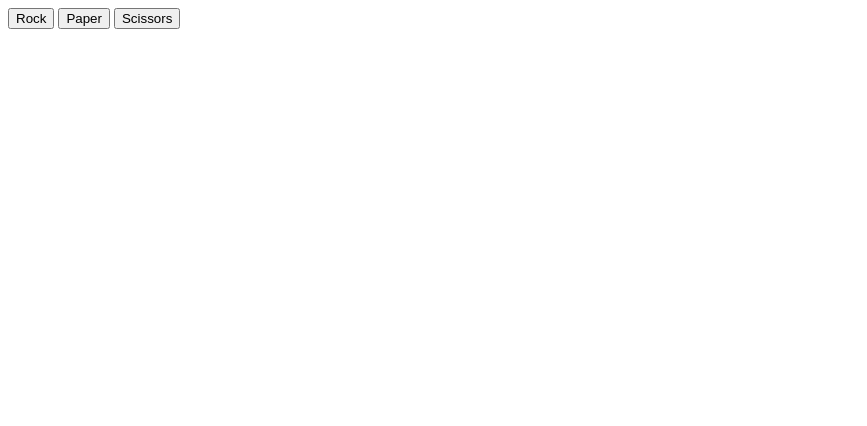
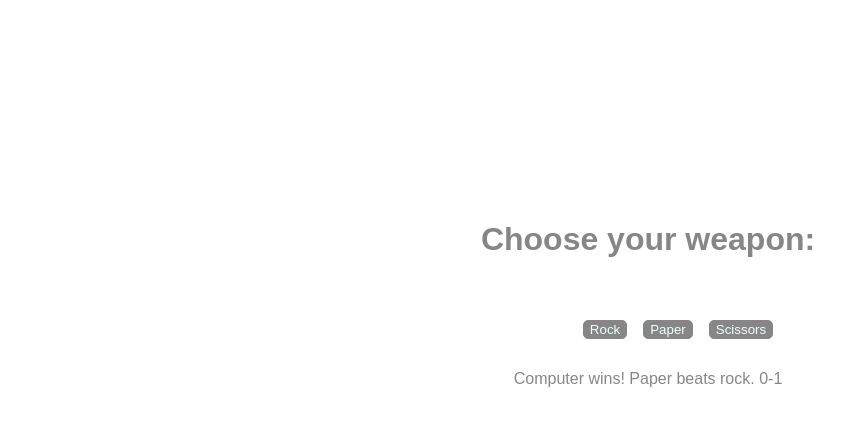
Before and after one commit to lighthenry/rock-paper-scissors, a plain HTML site: page index.html in a window 1280 px wide. Both pictures are taken after a click on the button "Rock". Shown: the whole page, without its empty margins (0-867 px from the left). Drawn offline with Linux system fonts and the light colour scheme.

Commit message:
Win messages added and scoreboard added.

```diff
--- a/index.html
+++ b/index.html
@@ -6,11 +6,14 @@
     </head>
 
     <body>
+        <h1>Choose your weapon:</h1>
         <div class="buttonsyeh">
             <button class="btn rock">Rock</button>
             <button class="btn paper">Paper</button>
             <button class="btn scissors">Scissors</button>
         </div>
+        <div class="result">PLAY</div>
+        <div class="score"></div>
         <script src="resources/JavaScript/main.js"></script>
     </body>
 </html>
--- a/resources/JavaScript/main.js
+++ b/resources/JavaScript/main.js
@@ -13,38 +13,45 @@ let computerPlay = () => {
     }
 }
 
+let playerScore = 0;
+let computerScore = 0;
 
 let gameSingle = (playerSelection, x) => {
     if (playerSelection.toLowerCase()==="rock" && x==="scissors") {
+        playerScore ++;
         return "You win! Rock beats scissors";
     } else if (playerSelection.toLowerCase()==="paper" && x==="rock") {
+        playerScore ++;
         return "You win! Paper beats rock.";
     } else if (playerSelection.toLowerCase()==="scissors" && x==="paper") {
+        playerScore ++;
         return "You win! Scissors beats paper";
     } else if (x==="rock" && playerSelection.toLowerCase()==="scissors") {
+        computerScore ++;
         return "Computer win! Rock beats scissors";
     } else if (x==="paper" && playerSelection.toLowerCase()==="rock") {
+        computerScore ++;
         return "Computer wins! Paper beats rock.";
     } else if (x==="scissors" && playerSelection.toLowerCase()==="paper") {
+        computerScore ++;
         return "Computer wins! Scissors beats paper";
     } else {
         return "DRAW."
     }
 }
 
-
 document.body.addEventListener("click", event => {
+    const p = document.querySelector(".result");
     let y = computerPlay();
     if (event.target.textContent == "Paper") {
-        console.log(gameSingle("Paper", y));
+        p.textContent = gameSingle("Paper",y) + "\n" + playerScore + "-" + computerScore;
     }
 
     if (event.target.textContent == "Rock") {
-        console.log(gameSingle("Rock", y));
+        p.textContent = gameSingle("Rock",y) + "\n" + playerScore + "-" + computerScore;
     }
 
     if (event.target.textContent == "Scissors") {
-        console.log(gameSingle("Scissors", y));
+        p.textContent = gameSingle("Scissors",y) + "\n" + playerScore + "-" + computerScore;
     }
-
-})
+});
--- a/resources/styles/styles.css
+++ b/resources/styles/styles.css
@@ -0,0 +1,43 @@
+h1 {
+    position: absolute;
+    top: 200px;
+    width: 100%;
+    text-align: center;
+    font-family: Arial, Helvetica, sans-serif;
+    color:  #868686;
+}
+
+.buttonsyeh {
+    position: absolute;
+    top: 300px;
+    width: 90%;
+    text-align: center;
+}
+
+.btn {
+    margin-right: 12px;
+    margin-top: 20px;
+    text-align: center;
+    border-radius: 5px;
+    border: 1px solid  #868686;
+    background-color:  #868686;
+    color: azure;
+}
+
+.btn:hover {
+    border: 2px solid gray;
+
+}
+
+.rock {
+    margin-left: 200px;
+}
+
+.result {
+    top: 370px;
+    position: absolute;
+    text-align: center;
+    width: 100%;
+    font-family: Arial, Helvetica, sans-serif;
+    color:  #868686;
+}
```
